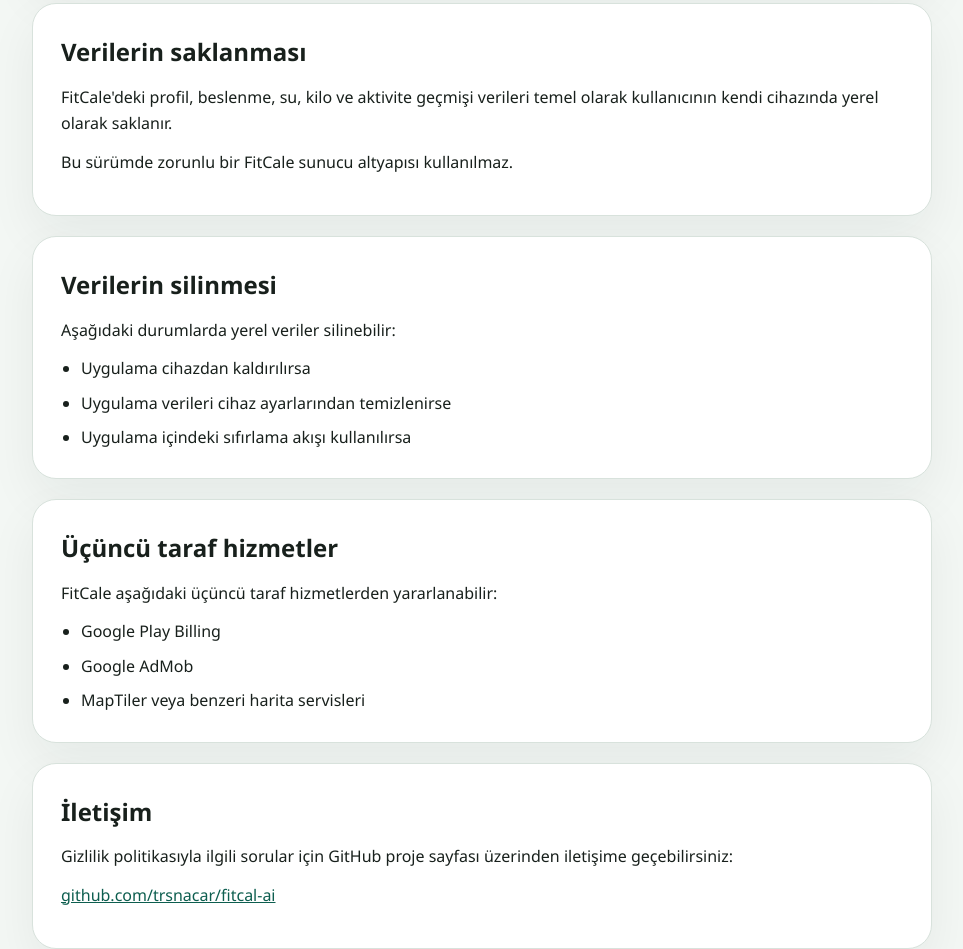
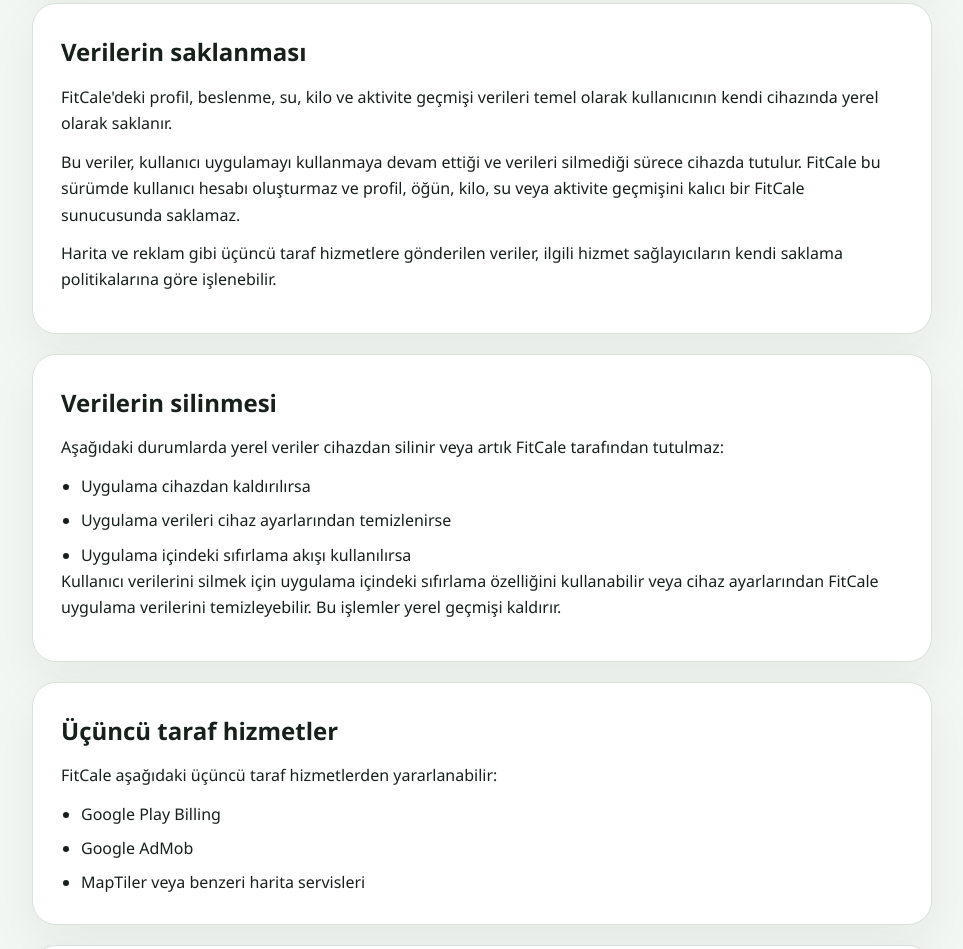
Before and after one commit to trsnacar/fitcale-privacy, a plain HTML site: page privacy-policy.html in a window 1280 px wide. Shown: the part 1140-2089 px from the top of the page, without its empty margins (158-1121 px from the left). Drawn offline with Linux system fonts and the light colour scheme.

Commit message:
Clarify data retention in privacy policy

```diff
--- a/privacy-policy.html
+++ b/privacy-policy.html
@@ -195,17 +195,29 @@
             FitCale'deki profil, beslenme, su, kilo ve aktivite geçmişi verileri temel olarak kullanıcının
             kendi cihazında yerel olarak saklanır.
           </p>
-          <p>Bu sürümde zorunlu bir FitCale sunucu altyapısı kullanılmaz.</p>
+          <p>
+            Bu veriler, kullanıcı uygulamayı kullanmaya devam ettiği ve verileri silmediği sürece cihazda
+            tutulur. FitCale bu sürümde kullanıcı hesabı oluşturmaz ve profil, öğün, kilo, su veya aktivite
+            geçmişini kalıcı bir FitCale sunucusunda saklamaz.
+          </p>
+          <p>
+            Harita ve reklam gibi üçüncü taraf hizmetlere gönderilen veriler, ilgili hizmet sağlayıcıların
+            kendi saklama politikalarına göre işlenebilir.
+          </p>
         </section>
 
         <section class="card">
           <h2>Verilerin silinmesi</h2>
-          <p>Aşağıdaki durumlarda yerel veriler silinebilir:</p>
+          <p>Aşağıdaki durumlarda yerel veriler cihazdan silinir veya artık FitCale tarafından tutulmaz:</p>
           <ul>
             <li>Uygulama cihazdan kaldırılırsa</li>
             <li>Uygulama verileri cihaz ayarlarından temizlenirse</li>
             <li>Uygulama içindeki sıfırlama akışı kullanılırsa</li>
           </ul>
+          <p>
+            Kullanıcı verilerini silmek için uygulama içindeki sıfırlama özelliğini kullanabilir veya cihaz
+            ayarlarından FitCale uygulama verilerini temizleyebilir. Bu işlemler yerel geçmişi kaldırır.
+          </p>
         </section>
 
         <section class="card">
```
